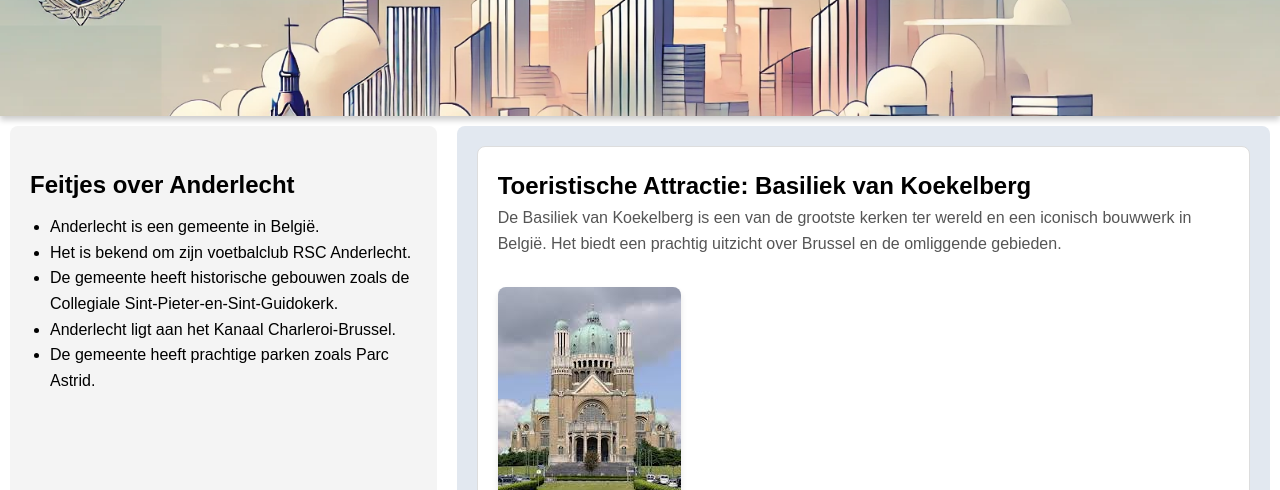
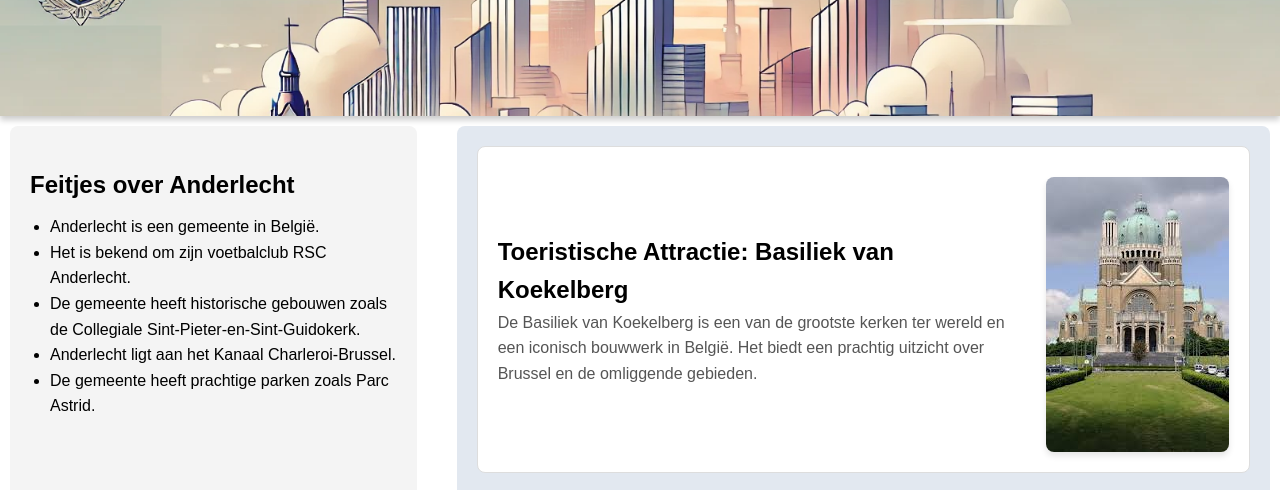
Before and after one commit to Beyhanim/anderlecht1070, a plain HTML site: page index.html in a window 1280 px wide. Shown: the part 234-724 px from the top of the page. Drawn offline with Linux system fonts and the light colour scheme; a web font is replaced by a local one.

Commit message:
Update style.css

```diff
--- a/style.css
+++ b/style.css
@@ -91,21 +91,22 @@ main {
 
 
 /* Responsiveness */
-@media (min-width: 768px) {
+@media (min-width: 1024px) {
     main {
-        flex-direction: row;
+        display: grid;
+        grid-template-columns: 1fr 2fr; /* Linker en rechter kolom verhouding */
+        gap: 40px; /* Ruimte tussen de kolommen */
     }
 
-    #left-section {
-        flex: 1;
+      #left-section, #right-section {
+        margin: 0 auto;
     }
 
-    #right-section {
-        flex: 2;
-    }
-
-      .article {
-        flex-direction: column; /* Tekst en afbeelding komen onder elkaar */
+   .article {
+        display: grid;
+        grid-template-columns: 1fr auto; /* Tekst en afbeelding naast elkaar */
+        gap: 20px;
+        align-items: center; /* Centreren in hoogte */
     }
 
     .article img {
```
